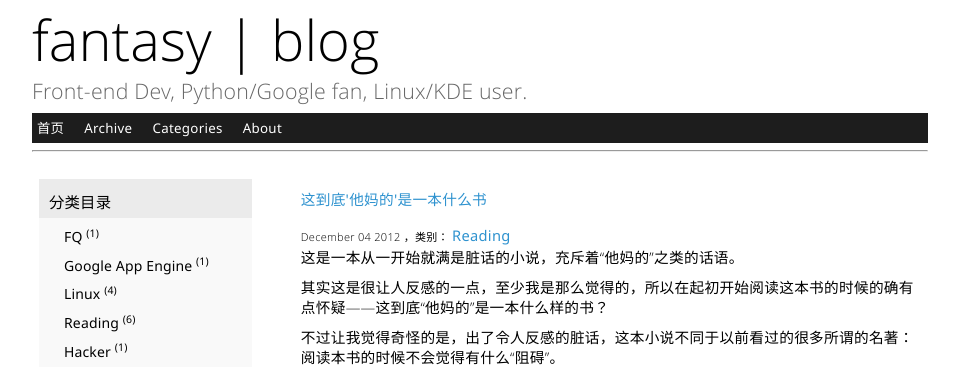
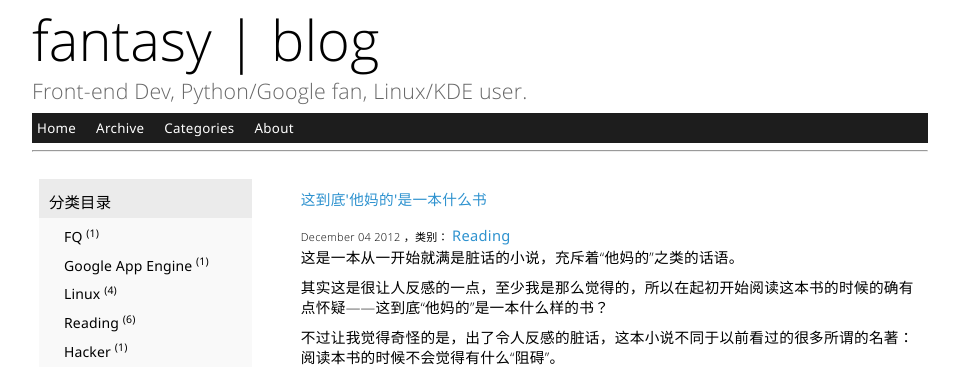
Before and after one commit to SFantasy/blog, a Jekyll site: the page built from index.html, in a window 1280 px wide and 900 px high. Shown: the top 367 px of the window, without its empty margins (160-1119 px from the left). Built offline with Jekyll 4.4.1, drawn with Linux system fonts in a browser that asks for light colours; Markdown is read by kramdown in place of the engine named in the settings; the list of posts is cut into pages by our own code; comment, search, counter and statistics services are not loaded.

Commit message:
change “首页” to "home".

```diff
--- a/_includes/header.md
+++ b/_includes/header.md
@@ -8,7 +8,7 @@
   <div class="nav-bar bg-color-darken">
     <div class="nav-bar-inner">
       <ul class="menu">
-        <li><a href="/" title="首页">首页</a></li>
+        <li><a href="/" title="Home">Home</a></li>
         <li><a href="/archive.html">Archive</a></li>
         <li><a href="/categories.html">Categories</a></li>
         <li><a href="/about.html">About</a></li>
```
